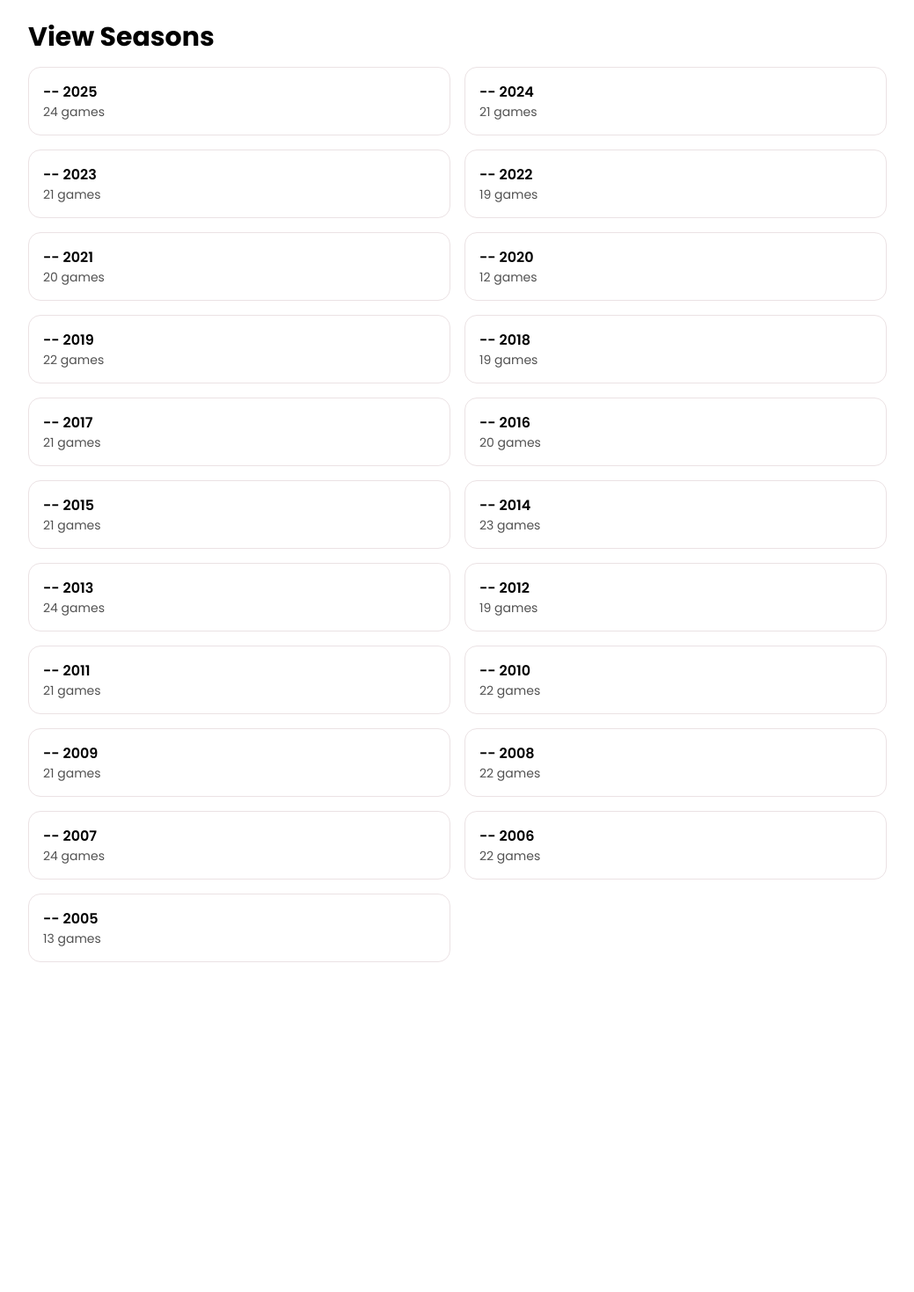
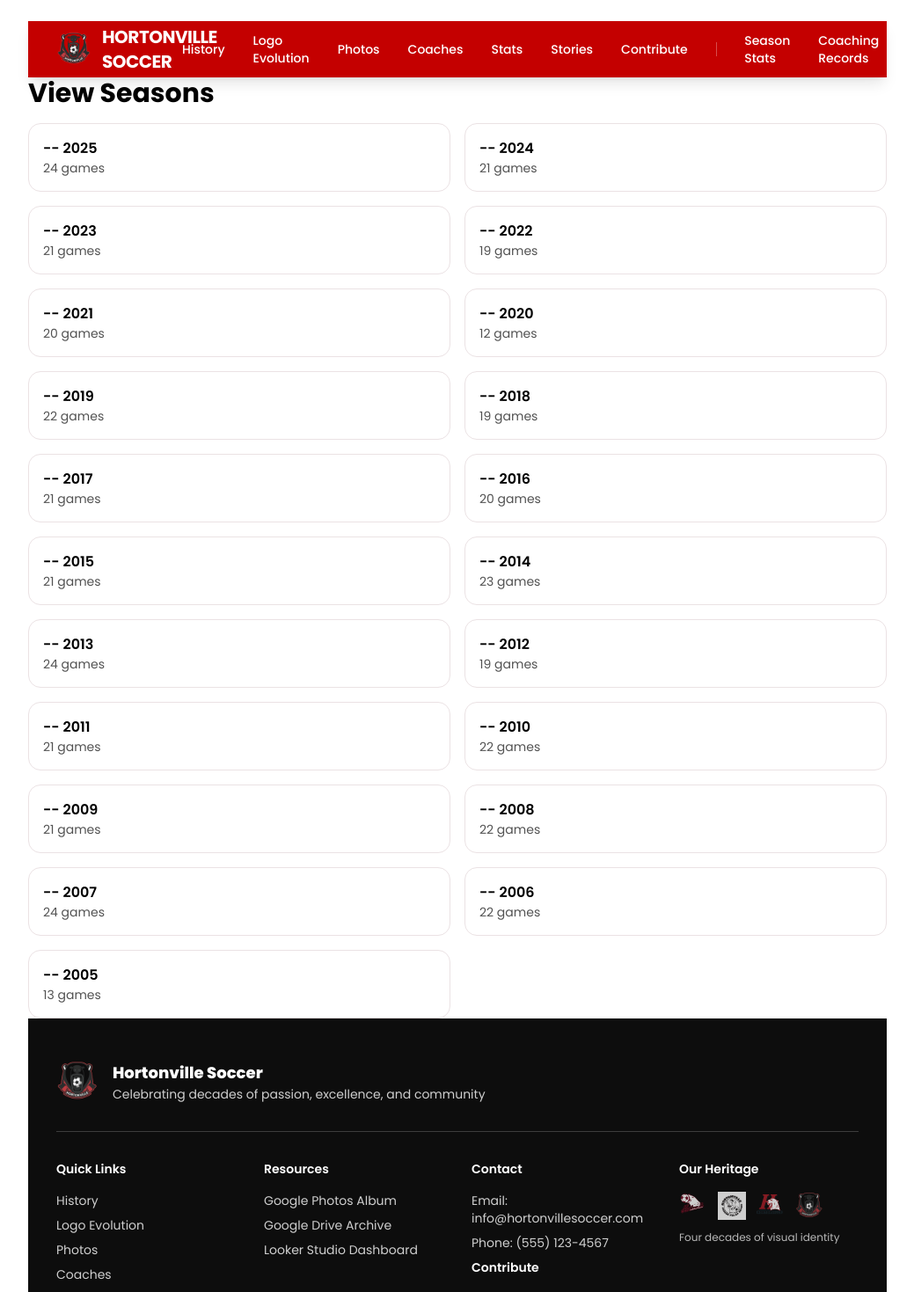
Before and after one commit to pithed2/hortonvilleSoccerHistory, a Next.js app: page /seasons in a window 1280 px wide. Shown: the top 1469 px of the page at 88% size, without its empty margins (120-1159 px from the left). Before the commit the page ends 1118 px from the top, so only its background shows below. Built offline with nearby package versions, Linux system fonts and the light colour scheme.

Commit message:
Update page.tsx

```diff
--- a/app/seasons/page.tsx
+++ b/app/seasons/page.tsx
@@ -14,7 +14,7 @@ export default async function SeasonsPage() {
 
   return (
     <main className="max-w-5xl mx-auto p-6">
-      <navigation />
+      <Navigation />
       <h1 className="text-3xl font-bold mb-4">View Seasons</h1>
       <ul className="grid sm:grid-cols-2 gap-4">
         {await Promise.all(seasons.map(async (y) => {
@@ -28,7 +28,7 @@ export default async function SeasonsPage() {
           );
         }))}
       </ul>
-      <footer />
+      <Footer />
     </main>
   );
 }
```
